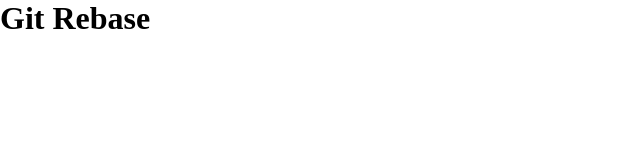
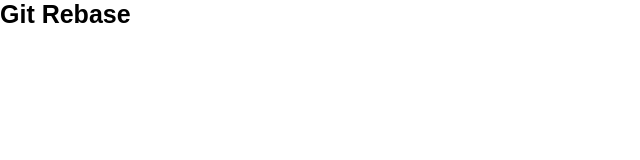
Before and after one commit to misterEugene/test, a plain HTML site: page index.html in a window 1280 px wide. Shown: the whole page, without its empty margins (0-640 px from the left). Drawn offline with Linux system fonts and the light colour scheme.

Commit message:
add styles for title

```diff
--- a/style.css
+++ b/style.css
@@ -3,3 +3,8 @@
   padding: 0;
   border: none;
 }
+
+h1 {
+  font-size: 25px;
+  font-family: Arial, Helvetica, sans-serif;
+}
```
